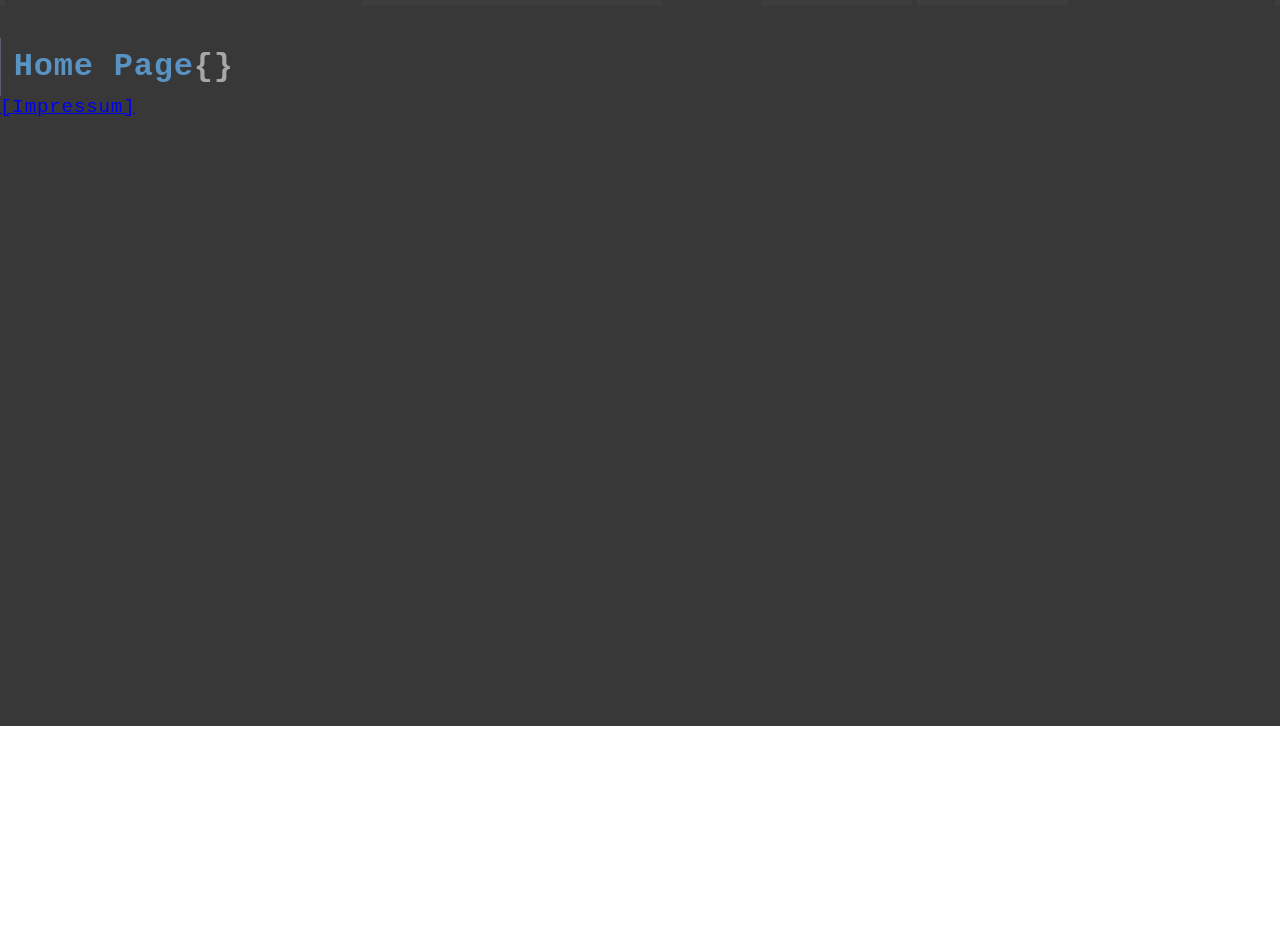
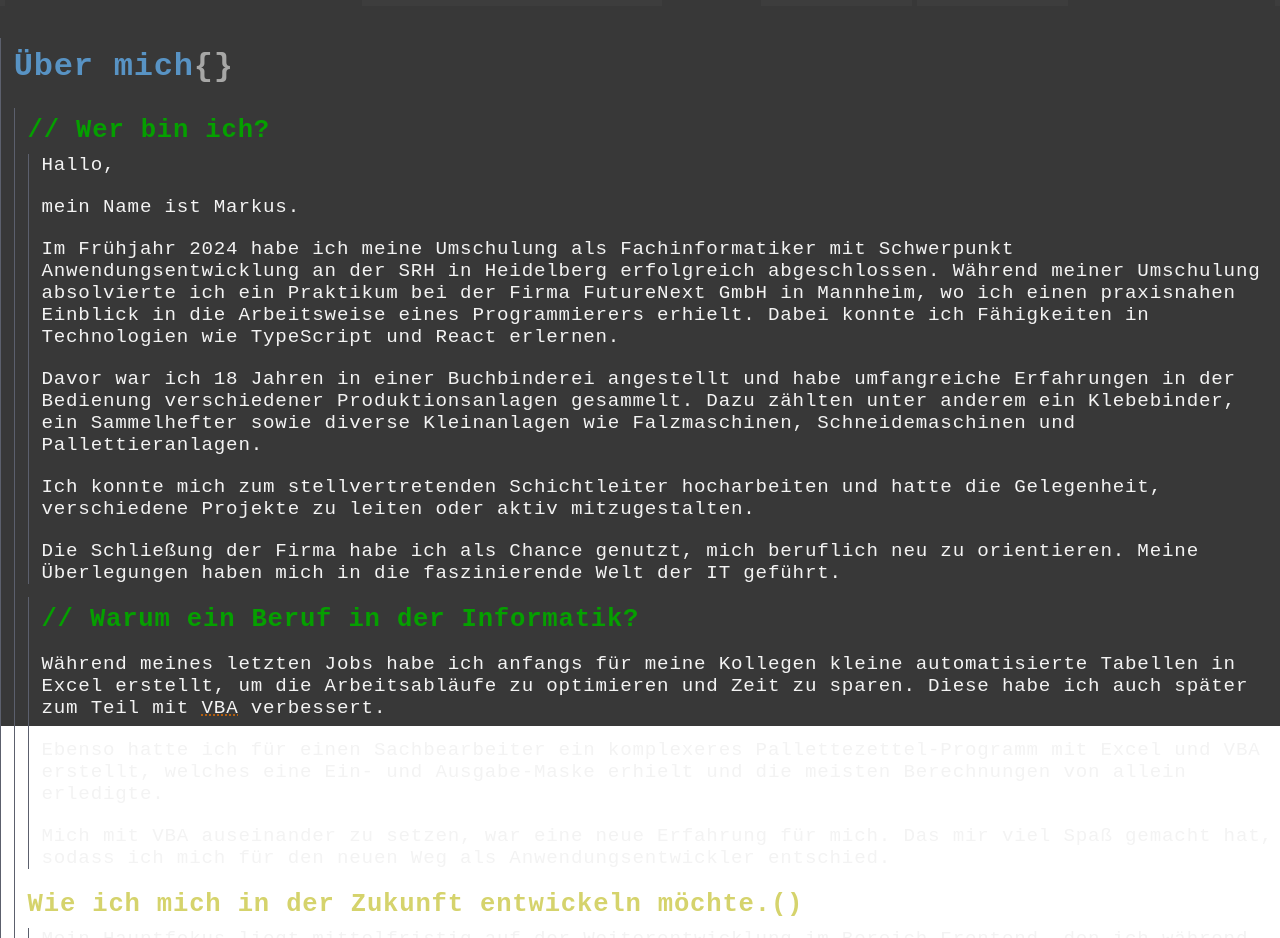
Before and after one commit to M-Roesner/myHomepage-react-ts-wip, a React (Vite) app: page / in a window 1280 px wide. Shown: the part 74-1012 px from the top of the page. Before the commit the page ends 800 px from the top, so only its background shows below. Built offline with nearby package versions, Linux system fonts and the light colour scheme.

Commit message:
Added sections on the "About me" page.

```diff
--- a/src/pages/home/HomePage.tsx
+++ b/src/pages/home/HomePage.tsx
@@ -1,12 +1,20 @@
 import CardHeadline from "../../components/custom/card/cardHeadline/CardHeadline";
 import CardVerticalLine from "../../components/custom/card/cardVerticalLine/CardVerticalLine";
+import SectionIntroduction from "./sections/introduction/SectionIntroduction";
+import SectionMyFutureCareer from "./sections/myFutureCareer/SectionMyFutureCareer";
+import SectionWhyInIt from "./sections/whyInIt/SectionWhyInIt";
 import StyledHomePage from "./styledHomePage";
 
 const HomePage = () => {
   return (
     <StyledHomePage>
       <CardVerticalLine>
-        <CardHeadline level={1}>Home Page</CardHeadline>
+        <CardHeadline level={1}>Über mich</CardHeadline>
+        <CardVerticalLine>
+          <SectionIntroduction />
+          <SectionWhyInIt />
+          <SectionMyFutureCareer />
+        </CardVerticalLine>
       </CardVerticalLine>
     </StyledHomePage>
   );
```
